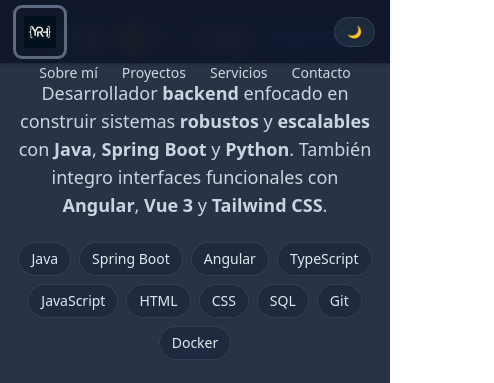
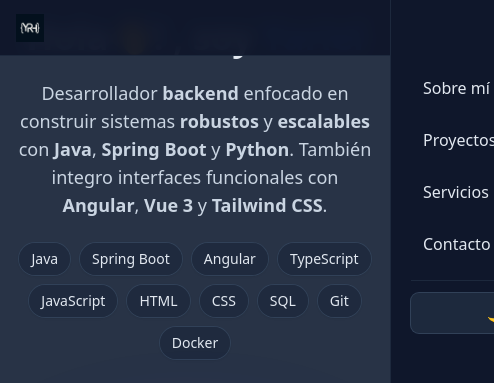
Before and after one commit to Yrobainah/yariel-portfolio, an Angular app: page / in a window 390 px wide. Shown: the top 383 px of the page, 494 px wide, since content can reach past the window. Built offline with nearby package versions, Linux system fonts and the light colour scheme.

Commit message:
feat (navbar) modificaciones responsive

```diff
--- a/src/app/core/components/navbar/navbar.html
+++ b/src/app/core/components/navbar/navbar.html
@@ -1,68 +1,20 @@
+<!-- Header fijo -->
 <header
-  class="fixed top-0 left-0 right-0 z-50 h-16 bg-slate-900/95 backdrop-blur border-b border-slate-800 shadow-sm pt-[env(safe-area-inset-top)]"
+  class="fixed inset-x-0 top-0 z-50 h-14 md:h-16 bg-slate-900/95 backdrop-blur border-b border-slate-800"
 >
-  <nav class="max-w-6xl mx-auto px-4 h-full">
-    <div class="h-full flex items-center justify-between">
-      <!-- Logo PNG con marco -->
-      <a href="#home" class="inline-flex items-center">
-        <span
-          class="inline-flex items-center justify-center rounded-md ring-3 ring-slate-400/60 p-2"
-        >
-          <img src="assets/logo-yrh.png" alt="Logo" class="h-8 w-auto block" />
-        </span>
-      </a>
+  <nav class="max-w-6xl mx-auto h-full px-4 flex items-center justify-between">
+    <!-- Logo -->
+    <a
+      href="#home"
+      (click)="closeMenu()"
+      class="inline-flex items-center"
+      aria-label="Ir a inicio"
+    >
+      <img src="assets/logo-yrh.png" alt="Logo" class="h-7 md:h-8 w-auto" />
+    </a>
 
-      <div class="flex items-center gap-6">
-        <ul class="hidden md:flex items-center gap-8 text-sm font-medium">
-          <li>
-            <a
-              href="#about"
-              class="text-slate-200/90 hover:text-white transition"
-              >Sobre mí</a
-            >
-          </li>
-          <li>
-            <a
-              href="#projects"
-              class="text-slate-200/90 hover:text-white transition"
-              >Proyectos</a
-            >
-          </li>
-          <li>
-            <a
-              href="#services"
-              class="text-slate-200/90 hover:text-white transition"
-              >Servicios</a
-            >
-          </li>
-          <li>
-            <a
-              href="#contact"
-              class="text-slate-200/90 hover:text-white transition"
-              >Contacto</a
-            >
-          </li>
-        </ul>
-
-        <!-- Toggle tema: ☀️/🌙 -->
-        <button
-          (click)="toggleDark()"
-          class="inline-flex items-center gap-2 text-xs md:text-sm px-3 py-1.5 rounded-full bg-slate-800 text-slate-200 ring-1 ring-slate-700 hover:bg-slate-700 transition cursor-pointer"
-          aria-label="Cambiar tema"
-        >
-          @if (isDark) { <span class="text-amber-300">🌙</span> } @else {
-          <span class="text-yellow-400">☀️</span> }
-          <span class="hidden sm:inline"
-            >{{ isDark ? 'Oscuro' : 'Claro' }}</span
-          >
-        </button>
-      </div>
-    </div>
-
-    <!-- Nav móvil simple -->
-    <ul
-      class="md:hidden pb-3 flex items-center justify-center gap-6 text-sm font-medium"
-    >
+    <!-- Desktop nav -->
+    <ul class="hidden md:flex items-center gap-8 text-sm font-medium">
       <li>
         <a href="#about" class="text-slate-200/90 hover:text-white transition"
           >Sobre mí</a
@@ -87,6 +39,110 @@
           >Contacto</a
         >
       </li>
+      <li>
+        <button
+          (click)="toggleDark()"
+          class="inline-flex items-center gap-2 px-3 py-1.5 rounded-full bg-slate-800 text-slate-200 ring-1 ring-slate-700 hover:bg-slate-700 transition"
+          aria-label="Cambiar tema"
+        >
+          <span>{{ isDark ? '🌙' : '☀️' }}</span>
+          <span class="hidden sm:inline"
+            >{{ isDark ? 'Oscuro' : 'Claro' }}</span
+          >
+        </button>
+      </li>
     </ul>
+
+    <!-- Botón hamburguesa (móvil) -->
+    <button
+      class="md:hidden inline-flex items-center justify-center h-10 w-10 rounded-lg text-slate-200 hover:bg-slate-800/60 focus:outline-none focus:ring-2 focus:ring-blue-400"
+      (click)="toggleMenu()"
+      [attr.aria-expanded]="isMenuOpen"
+      aria-controls="mobile-menu"
+      aria-label="Abrir menú"
+    >
+      @if (isMenuOpen) {
+      <svg
+        class="h-6 w-6"
+        viewBox="0 0 24 24"
+        fill="none"
+        stroke="currentColor"
+      >
+        <path
+          stroke-linecap="round"
+          stroke-width="2"
+          d="M4 7h16M4 12h16M4 17h16"
+        ></path>
+      </svg>
+      } @if (isMenuOpen) {
+      <svg
+        class="h-6 w-6"
+        viewBox="0 0 24 24"
+        fill="none"
+        stroke="currentColor"
+      >
+        <path
+          stroke-linecap="round"
+          stroke-width="2"
+          d="M6 6l12 12M18 6l-12 12"
+        ></path>
+      </svg>
+      }
+    </button>
   </nav>
 </header>
+
+<!-- Overlay (fuera del header para evitar stacking raros) -->
+@if (isMenuOpen) {
+<div
+  class="fixed inset-0 z-40 bg-slate-900/60 backdrop-blur-sm md:hidden"
+  (click)="closeMenu()"
+></div>
+}
+
+<!-- Panel móvil -->
+<aside
+  id="mobile-menu"
+  class="fixed top-0 right-0 bottom-0 z-50 w-[85%] max-w-xs bg-slate-900 border-l border-slate-800 pt-16 md:pt-20 px-5 md:hidden transition-transform duration-300 ease-out"
+  [style.transform]="isMenuOpen ? 'translateX(0)' : 'translateX(100%)'"
+  role="dialog"
+  aria-modal="true"
+  aria-label="Menú de navegación"
+>
+  <nav class="space-y-1">
+    <a
+      href="#about"
+      (click)="closeMenu()"
+      class="block px-3 py-3 rounded-lg text-slate-200 hover:bg-slate-800/70"
+      >Sobre mí</a
+    >
+    <a
+      href="#projects"
+      (click)="closeMenu()"
+      class="block px-3 py-3 rounded-lg text-slate-200 hover:bg-slate-800/70"
+      >Proyectos</a
+    >
+    <a
+      href="#services"
+      (click)="closeMenu()"
+      class="block px-3 py-3 rounded-lg text-slate-200 hover:bg-slate-800/70"
+      >Servicios</a
+    >
+    <a
+      href="#contact"
+      (click)="closeMenu()"
+      class="block px-3 py-3 rounded-lg text-slate-200 hover:bg-slate-800/70"
+      >Contacto</a
+    >
+
+    <div class="mt-3 border-t border-slate-800 pt-3">
+      <button
+        (click)="toggleDark()"
+        class="w-full inline-flex items-center justify-center gap-2 px-4 py-2 rounded-lg bg-slate-800 text-slate-200 ring-1 ring-slate-700 hover:bg-slate-700 transition"
+      >
+        <span>{{ isDark ? '🌙' : '☀️' }}</span>
+        <span>{{ isDark ? 'Modo oscuro' : 'Modo claro' }}</span>
+      </button>
+    </div>
+  </nav>
+</aside>
--- a/src/app/core/components/navbar/navbar.ts
+++ b/src/app/core/components/navbar/navbar.ts
@@ -1,33 +1,39 @@
-import { Component, Inject, OnInit } from '@angular/core';
+import { Component, Inject, HostListener } from '@angular/core';
+import { CommonModule } from '@angular/common';
 import { DOCUMENT } from '@angular/common';
 
 @Component({
   selector: 'app-navbar',
   standalone: true,
+  imports: [CommonModule],
   templateUrl: './navbar.html',
 })
-export class Navbar implements OnInit {
+export class Navbar {
+  isMenuOpen = false;
   isDark = true;
 
-  constructor(@Inject(DOCUMENT) private document: Document) {}
-
-  ngOnInit(): void {
-    const stored = localStorage.getItem('theme');
-    if (stored === 'light') this.disableDark();
-    else this.enableDark(); // mismo look de la captura
+  constructor(@Inject(DOCUMENT) private doc: Document) {
+    // tema por defecto oscuro
+    this.doc.documentElement.classList.add('dark');
   }
 
-  enableDark() {
-    this.isDark = true;
-    this.document.documentElement.classList.add('dark');
-    localStorage.setItem('theme', 'dark');
+  toggleMenu() {
+    this.isMenuOpen = !this.isMenuOpen;
+    this.doc.body.classList.toggle('overflow-hidden', this.isMenuOpen); // lock scroll
   }
-  disableDark() {
-    this.isDark = false;
-    this.document.documentElement.classList.remove('dark');
-    localStorage.setItem('theme', 'light');
+  closeMenu() {
+    this.isMenuOpen = false;
+    this.doc.body.classList.remove('overflow-hidden');
   }
+
   toggleDark() {
-    this.isDark ? this.disableDark() : this.enableDark();
+    this.isDark = !this.isDark;
+    this.doc.documentElement.classList.toggle('dark', this.isDark);
+  }
+
+  // cerrar con ESC
+  @HostListener('document:keydown', ['$event'])
+  onKey(e: KeyboardEvent) {
+    if (e.key === 'Escape') this.closeMenu();
   }
 }
--- a/src/app/sections/home/home.html
+++ b/src/app/sections/home/home.html
@@ -1,6 +1,6 @@
 <section
   id="home"
-  class="scroll-mt-16 lg:scroll-mt-20 min-h-screen px-4 bg-slate-800/95"
+  class="scroll-mt-16 scroll-md-20 lg:scroll-mt-20 min-h-screen px-4 bg-slate-800/95"
 >
   <div
     class="max-w-6xl mx-auto grid md:grid-cols-[1fr_1.2fr] gap-12 items-center min-h-screen"
--- a/src/app/sections/projects/projects.html
+++ b/src/app/sections/projects/projects.html
@@ -45,13 +45,13 @@
     <!-- Botones -->
     <button
       (click)="prev()"
-      class="absolute top-1/2 -left-6 transform -translate-y-1/2 bg-slate-700 text-white p-2 rounded-full hover:bg-slate-600 transition"
+      class="absolute top-1/2 -left-30 transform -translate-y-1/2 bg-slate-700 text-white p-2 h-15 w-15 rounded-full hover:bg-slate-600 transition"
     >
       ‹
     </button>
     <button
       (click)="next()"
-      class="absolute top-1/2 -right-6 transform -translate-y-1/2 bg-slate-700 text-white p-2 rounded-full hover:bg-slate-600 transition"
+      class="absolute top-1/2 -right-30 transform -translate-y-1/2 bg-slate-700 text-white p-2 h-15 w-15 rounded-full hover:bg-slate-600 transition"
     >
       ›
     </button>
--- a/src/app/sections/scroll-to-top/scroll-to-top.html
+++ b/src/app/sections/scroll-to-top/scroll-to-top.html
@@ -1,7 +1,7 @@
 @if (visible) {
 <button
   (click)="toTop()"
-  class="fixed right-5 bottom-5 md:right-6 md:bottom-6 z-[60] h-11 w-11 rounded-full bg-blue-600 hover:bg-blue-700 text-white shadow-lg focus:outline-none focus:ring-2 focus:ring-blue-400 transition pt-[env(safe-area-inset-bottom)] flex items-center justify-center"
+  class="fixed right-5 bottom-5 md:right-6 md:bottom-6 z-[60] h-11 w-11 px-3 rounded-full bg-blue-600 hover:bg-blue-700 text-white shadow-lg focus:outline-none focus:ring-2 focus:ring-blue-400 transition pt-[env(safe-area-inset-bottom)] flex items-center justify-center"
   aria-label="Volver arriba"
   title="Volver arriba"
 >
```
